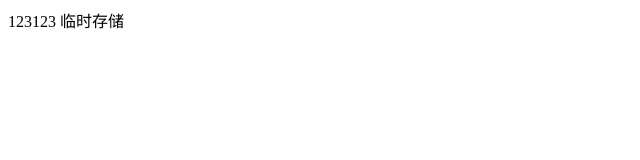
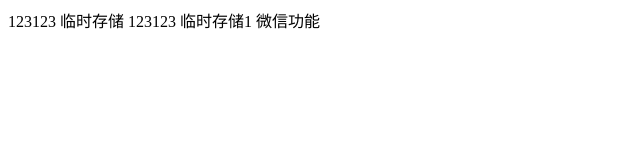
Before and after one commit to kklp2020/Front-end-learning-project, a plain HTML site: page index.html in a window 1280 px wide. Shown: the whole page, without its empty margins (0-640 px from the left). Drawn offline with Linux system fonts and the light colour scheme.

Commit message:
微信功能

```diff
--- a/index.html
+++ b/index.html
@@ -8,8 +8,7 @@
 </head>
 
 <body>
-    123123 临时存储
-
+    123123 临时存储 123123 临时存储1 微信功能
 </body>
 
 </html>
```
